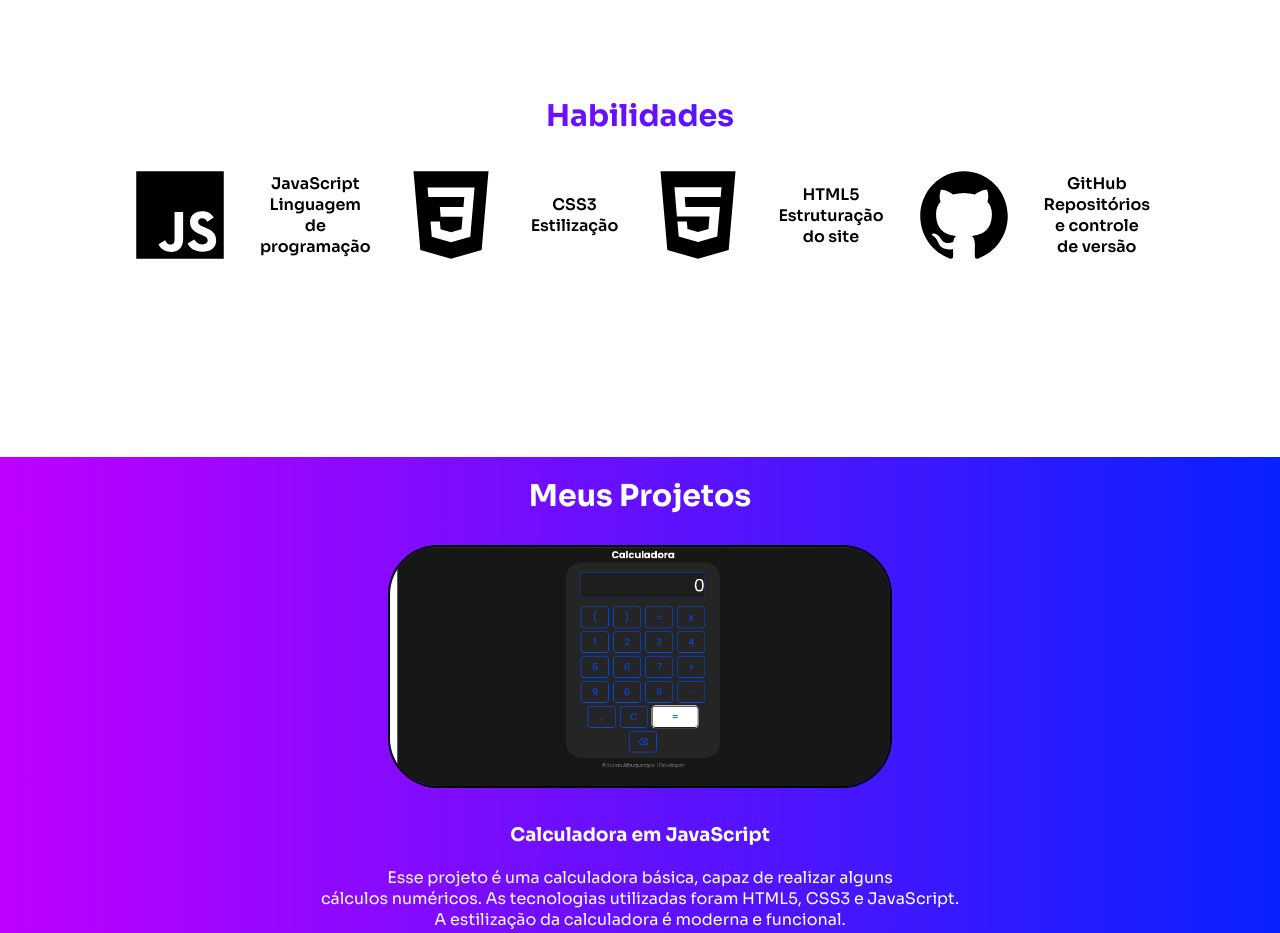
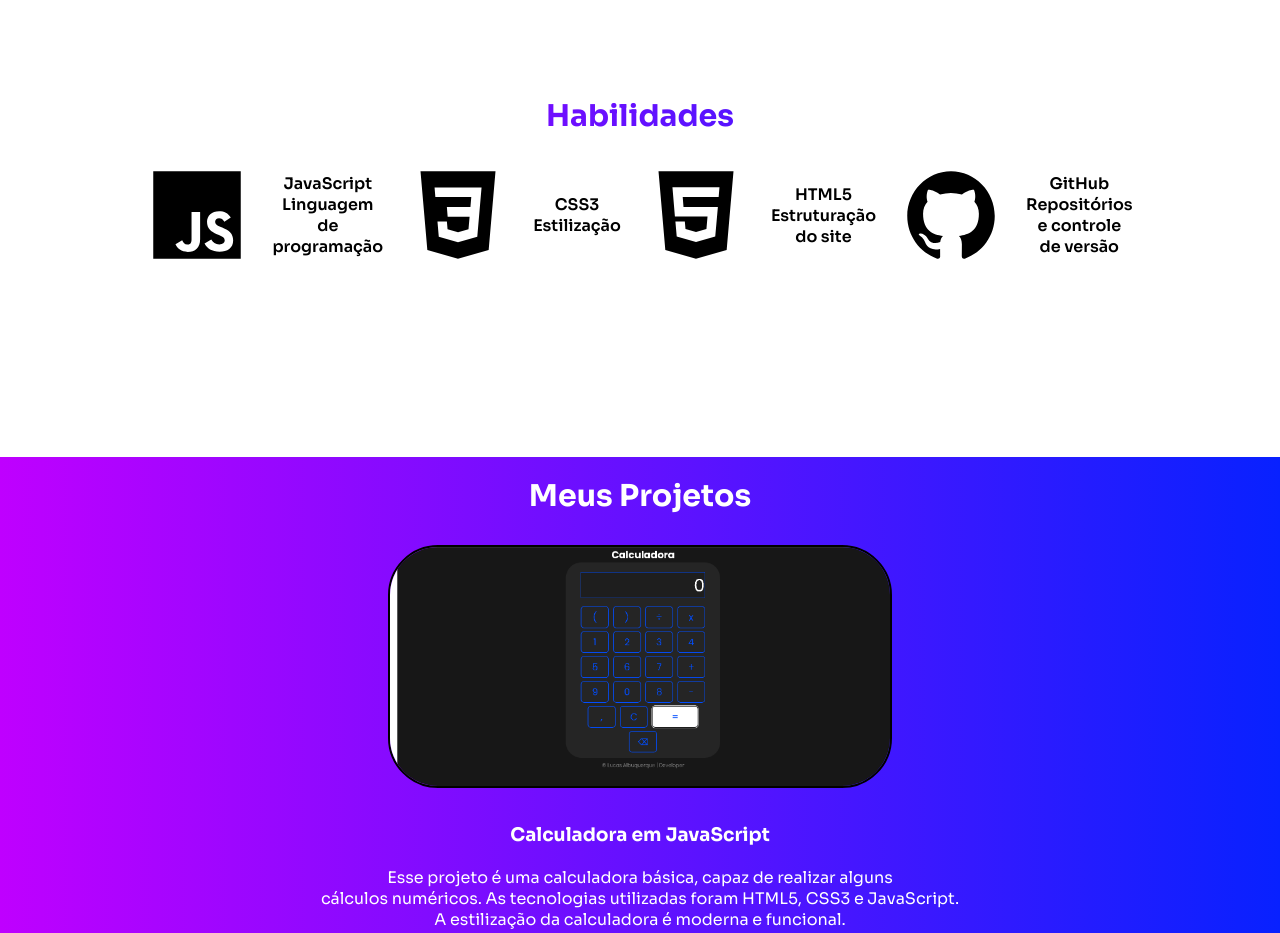
Before and after one commit to lucasx-dev/portifolio-dev, a plain HTML site: page index.html in a window 1280 px wide. Shown: the part 1000-1933 px from the top of the page. Drawn offline with Linux system fonts and the light colour scheme.

Commit message:
editresponsive

```diff
--- a/style.css
+++ b/style.css
@@ -126,7 +126,7 @@
     display: inline-flex;
     align-items: center;
     justify-content: center;
-    gap: 30px;
+    gap: 25px;
     max-width: 100px;
     margin: 0px 20px;
 }
```
